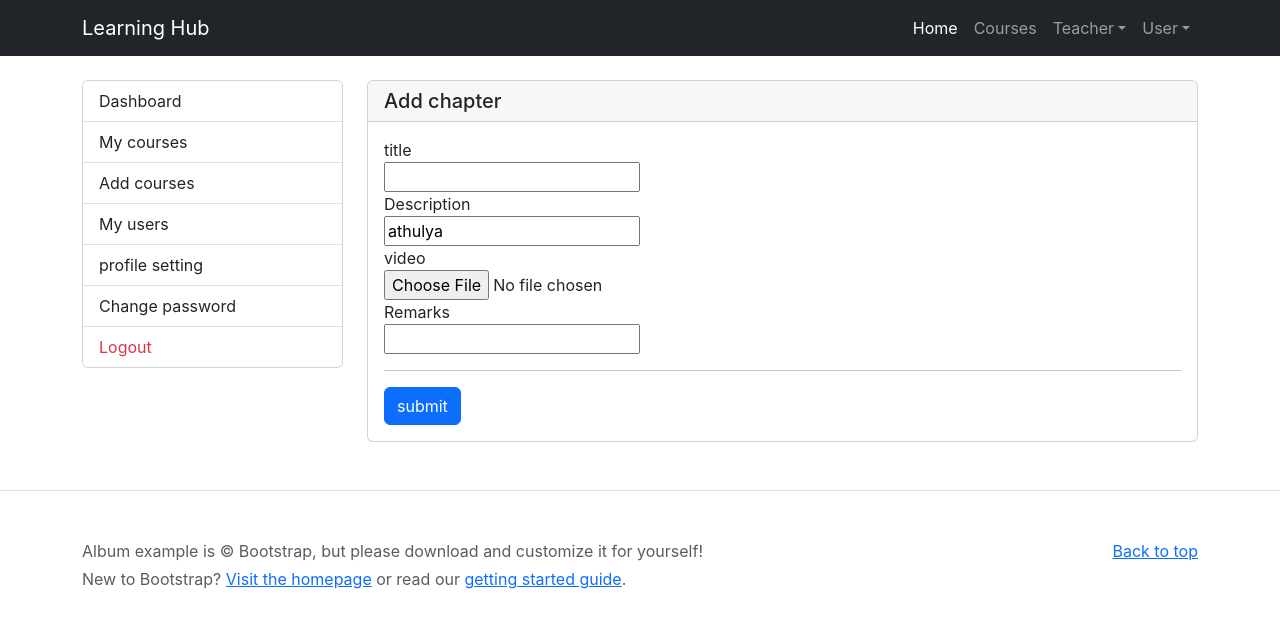
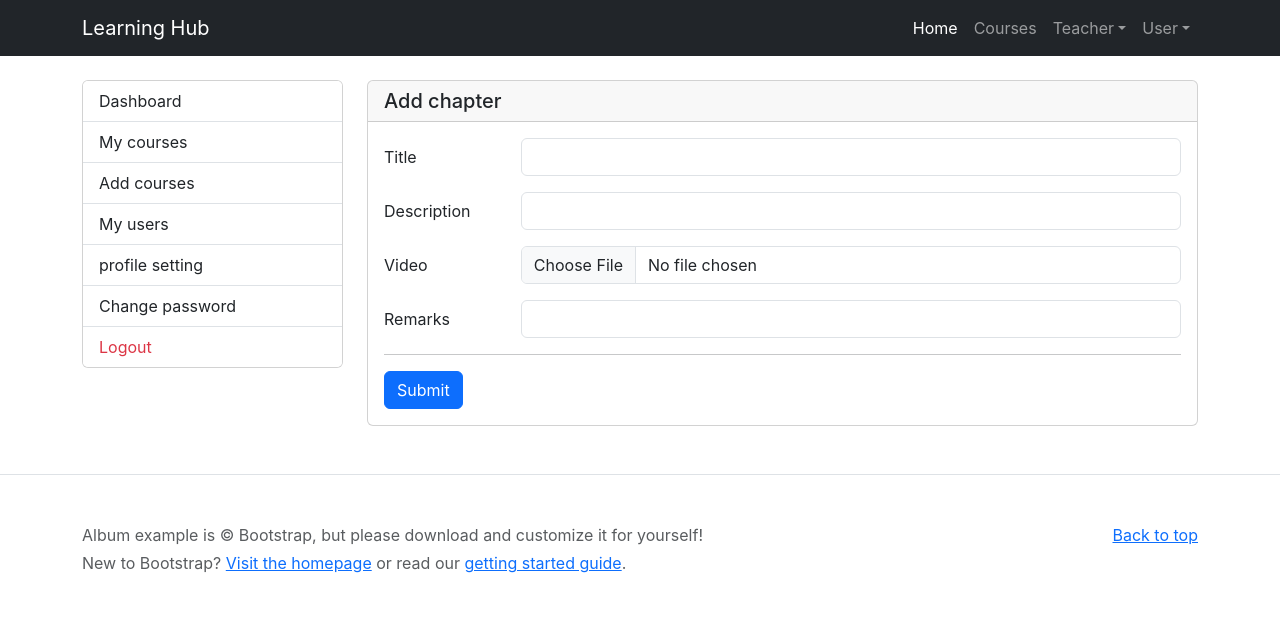
Before and after one commit to Athulya-k-k/Learning-management-front_end, a React (Create React App) app: page /addchapter/1 in a window 1280 px wide. Shown: the top 628 px of the page. Built offline with nearby package versions, Linux system fonts and the light colour scheme.

Commit message:
chapter added

```diff
--- a/src/components/Main.js
+++ b/src/components/Main.js
@@ -27,6 +27,7 @@ import PopularTeachers from './PopularTeachers';
 import CategoryCourses from './CategoryCourses';
 import TeacherLogout from './Teacher/TeacherLogout';
 import AddChapter from './Teacher/AddChapter';
+import CourseChapter from './Teacher/CourseChapter';
 
 
 function Main() {
@@ -55,11 +56,13 @@ function Main() {
             <Route path="/teacherchangepass" element={<TeacherChangePass/>}/>
             <Route path="/teacherdetail/:teacher_id" element={<TeacherDetail/>}/>
             <Route path="/allcourses" element={<AllCourses/>}/>
+            <Route path="/allchapters/:course_id" element={<CourseChapter/>}/>
             <Route path="/popularcourses" element={<PopularCourses/>}/>
             <Route path="/popularteachers" element={<PopularTeachers/>}/>
             <Route path="/category/:category_slug" element={<CategoryCourses/>}/>
             <Route path="/teacherlogout" element={<TeacherLogout/>}/>
             <Route path="/addchapter/:course_id" element={<AddChapter/>}/>
+            <Route path="/category/:category_slug" element={<CategoryCourses/>}/>
 
         </Routes>
         <Footer/>
--- a/src/components/Teacher/AddChapter.js
+++ b/src/components/Teacher/AddChapter.js
@@ -1,57 +1,111 @@
 import { Link } from "react-router-dom";
 import TeacherSidebar from "./TeacherSidebar";
+import { useState } from "react";
+import axios from "axios";
+import { useParams } from "react-router-dom";
 
+const baseUrl = 'http://127.0.0.1:8000/api';
 
+function AddChapter() {
+  const [chapterData, setChapterData] = useState({
+    title: '',
+    description: '',
+    video: null, // Use null initially
+    remarks: ''
+  });
 
-function AddChapter(){
-    return(
+  const handleChange = (event) => {
+    setChapterData({
+      ...chapterData,
+      [event.target.name]: event.target.value
+    });
+  }
+
+  const handleFileChange = (event) => {
+    // Check if a file is selected
+    if (event.target.files.length > 0) {
+      setChapterData({
+        ...chapterData,
+        [event.target.name]: event.target.files[0]
+      });
+    }
+  }
+  const {course_id}=useParams()
+  const formSubmit = () => {
+    const formData = new FormData();
+
+    formData.append('course',course_id); // You may need to replace this with the actual course ID.
+    formData.append('title', chapterData.title);
+    formData.append('description', chapterData.description);
+
+    // Append the file as a Blob to FormData.
+    if (chapterData.video instanceof Blob) {
+      formData.append('video', chapterData.video, chapterData.video.name);
+    }
+
+    formData.append('remarks', chapterData.remarks);
+
+    axios.post(baseUrl + '/chapter/', formData, {
+      headers: {
+        'Content-Type': 'multipart/form-data',
+      },
+    })
+      .then((res) => {
+        window.location.href = '/addchapter/1'; // Redirect to the course page
+      })
+      .catch((error) => {
+        // Handle and log the error here
+        console.error(error);
+
+        // You can also access the response data if available
+        if (error.response) {
+          console.log(error.response.data);
+        }
+      });
+  };
+
+  return (
     <div className="container mt-4">
       <div className="row">
         <aside className="col-md-3">
-                    <TeacherSidebar/>
+          <TeacherSidebar />
         </aside>
         <section className="col-md-9">
           <div className="card">
             <h5 className="card-header">Add chapter</h5>
             <div className="card-body">
-
-                          <div ClassName="mb-3 row">
-                            <label for="staticEmail" ClassName="col-sm-2 col-form-label">title</label>
-                            <div ClassName="col-sm-10">
-                            <input type="text"  ClassName="form-control" id="staticEmail" />
+              <div className="mb-3 row">
+                <label htmlFor="title" className="col-sm-2 col-form-label">Title</label>
+                <div className="col-sm-10">
+                  <input type="text" className="form-control" name='title' id="title" onChange={handleChange} />
                 </div>
               </div>
-                          <div ClassName="mb-3 row">
-                            <label for="" ClassName="col-sm-2 col-form-label">Description</label>
-                            <div ClassName="col-sm-10">
-                            <input type="text"  ClassName="form-control" id="staticEmail" value='athulya'/>
+              <div className="mb-3 row">
+                <label htmlFor="description" className="col-sm-2 col-form-label">Description</label>
+                <div className="col-sm-10">
+                  <input type="text" className="form-control" name='description' id="description" onChange={handleChange} />
                 </div>
               </div>
-                          <div ClassName="mb-3 row">
-                            <label for="" ClassName="col-sm-2 col-form-label">video</label>
-                            <div ClassName="col-sm-10">
-                            <input type="file"  ClassName="form-control" id="staticEmail" />
+              <div className="mb-3 row">
+                <label htmlFor="video" className="col-sm-2 col-form-label">Video</label>
+                <div className="col-sm-10">
+                  <input type="file" className="form-control" name='video' id="video" onChange={handleFileChange} />
                 </div>
               </div>
-                        <div ClassName="mb-3 row">
-                            <label for="inputPassword" ClassName="col-sm-2 col-form-label">Remarks</label>
-                            <div ClassName="col-sm-10">
-                            <input type="text" ClassName="form-control" id="inputPassword"/>
+              <div className="mb-3 row">
+                <label htmlFor="remarks" className="col-sm-2 col-form-label">Remarks</label>
+                <div className="col-sm-10">
+                  <input type="text" className="form-control" name='remarks' id="remarks" onChange={handleChange} />
                 </div>
               </div>
-
-                        <hr/>
-                           <buton className="btn btn-primary">submit</buton>
-
+              <hr />
+              <button onClick={formSubmit} className="btn btn-primary">Submit</button>
             </div>
           </div>
         </section>
+      </div>
+    </div>
+  );
+}
 
-            </div>
-
-        </div>
-
-    )
-
-}
 export default AddChapter;
--- a/src/components/Teacher/AddCourses.js
+++ b/src/components/Teacher/AddCourses.js
@@ -64,7 +64,7 @@ function AddCourses() {
       },
     })
       .then((res) => {
-        console.log(res.data);
+        window.location.href='/addcourses';
       })
       .catch((error) => {
         // Handle and log the error here
--- /dev/null
+++ b/src/components/Teacher/CourseChapter.js
@@ -0,0 +1,16 @@
+import React from 'react'
+import { Link } from 'react-router-dom'
+import TeacherSidebar from './TeacherSidebar'
+import { useState,useEffect } from 'react'
+import axios from 'axios'
+const baseUrl='http://localhost:8000/api'
+
+function CourseChapter() {
+  return (
+    <div>
+      <h2>h</h2>
+    </div>
+  )
+}
+
+export default CourseChapter
--- a/src/components/Teacher/TeacherLogin.js
+++ b/src/components/Teacher/TeacherLogin.js
@@ -2,12 +2,14 @@ import { Link } from "react-router-dom";
 import { useState } from "react";
 import axios from 'axios';
 
-const baseUrl='http://127.0.0.1:8000/api';
+const baseUrl = 'http://127.0.0.1:8000/api';
+
 function TeacherLogin() {
   const [teacherLoginData, setTeacherLoginData] = useState({
     email: "",
     password: "",
   });
+  const [errormsg, setErrorMsg] = useState('');
 
   const handleChange = (event) => {
     setTeacherLoginData({
@@ -16,28 +18,35 @@ function TeacherLogin() {
     });
   };
 
-  const submitForm = () => {
-    const teacherFormData=new FormData;
-    teacherFormData.append('email',teacherLoginData.email)
-    teacherFormData.append('password',teacherLoginData.password)
-    try{
-        axios.post(baseUrl+'/teacher-login',teacherFormData)
-        .then((res=>{
-            if (res.data.bool==true){
-                localStorage.setItem('teacherLoginStatus',true);
-                window.location.href='/teacherdashboard';
-            }
+  const submitForm = (event) => {
+    event.preventDefault(); // Prevent the default form submission behavior
 
-        }))
+    const teacherFormData = new FormData();
+    teacherFormData.append('email', teacherLoginData.email);
+    teacherFormData.append('password', teacherLoginData.password);
 
-    }catch(error){
-        console.log(error);
+    try {
+      axios.post(baseUrl + '/teacher-login', teacherFormData)
+        .then((res) => {
+          if (res.data.bool === true) {
+            localStorage.setItem('teacherLoginStatus', true);
+            localStorage.setItem('teacherId', res.data.teacher_id);
+            window.location.href = '/teacherdashboard';
+          } else {
+            setErrorMsg('Invalid email or password');
+          }
+        })
+        .catch((error) => {
+          console.log(error);
+        });
+    } catch (error) {
+      console.log(error);
     }
   };
 
-  const teacherLoginStatus=localStorage.getItem('teacherLoginStatus')
-  if(teacherLoginStatus=='true'){
-    window.location.href='/teacherdashboard';
+  const teacherLoginStatus = localStorage.getItem('teacherLoginStatus');
+  if (teacherLoginStatus === 'true') {
+    window.location.href = '/teacherdashboard';
   }
 
   return (
@@ -47,6 +56,7 @@ function TeacherLogin() {
           <div className="card">
             <h3 className="card-header">Teacher Login</h3>
             <div className="card-body">
+              {errormsg && <p className="text-danger">{errormsg}</p>}
               <form onSubmit={submitForm}>
                 <div className="mb-3">
                   <label htmlFor="exampleInputEmail1" className="form-label">
@@ -89,7 +99,7 @@ function TeacherLogin() {
                     Remember me
                   </label>
                 </div>
-                <button type="submit" onClick={submitForm} className="btn btn-primary">
+                <button type="submit" className="btn btn-primary">
                   Login
                 </button>
               </form>
```
Also changed, not shown: src/components/Teacher/TeacherCourses.js (+31 -3 lines). Lines whose indentation alone changed are shown as unchanged.
